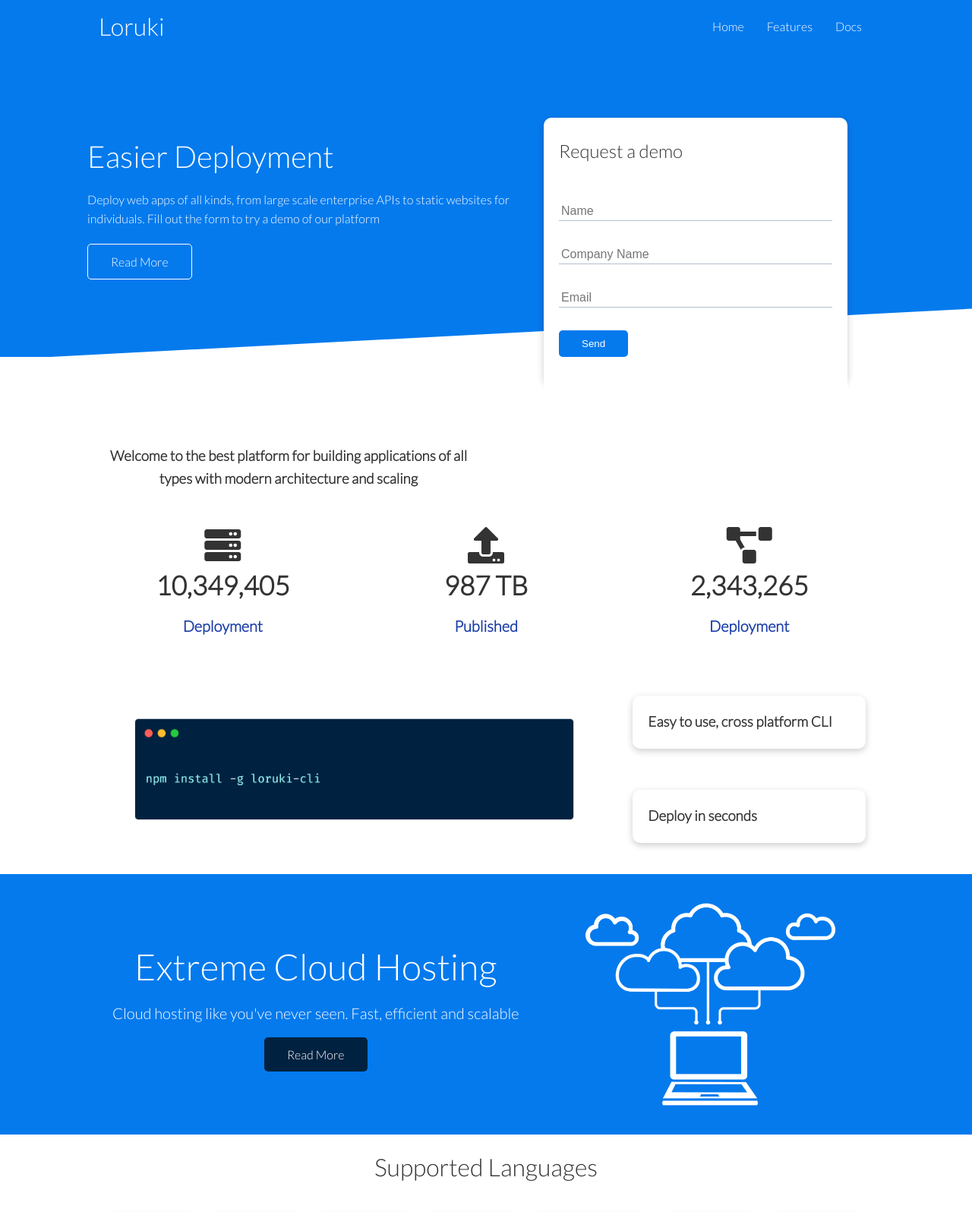
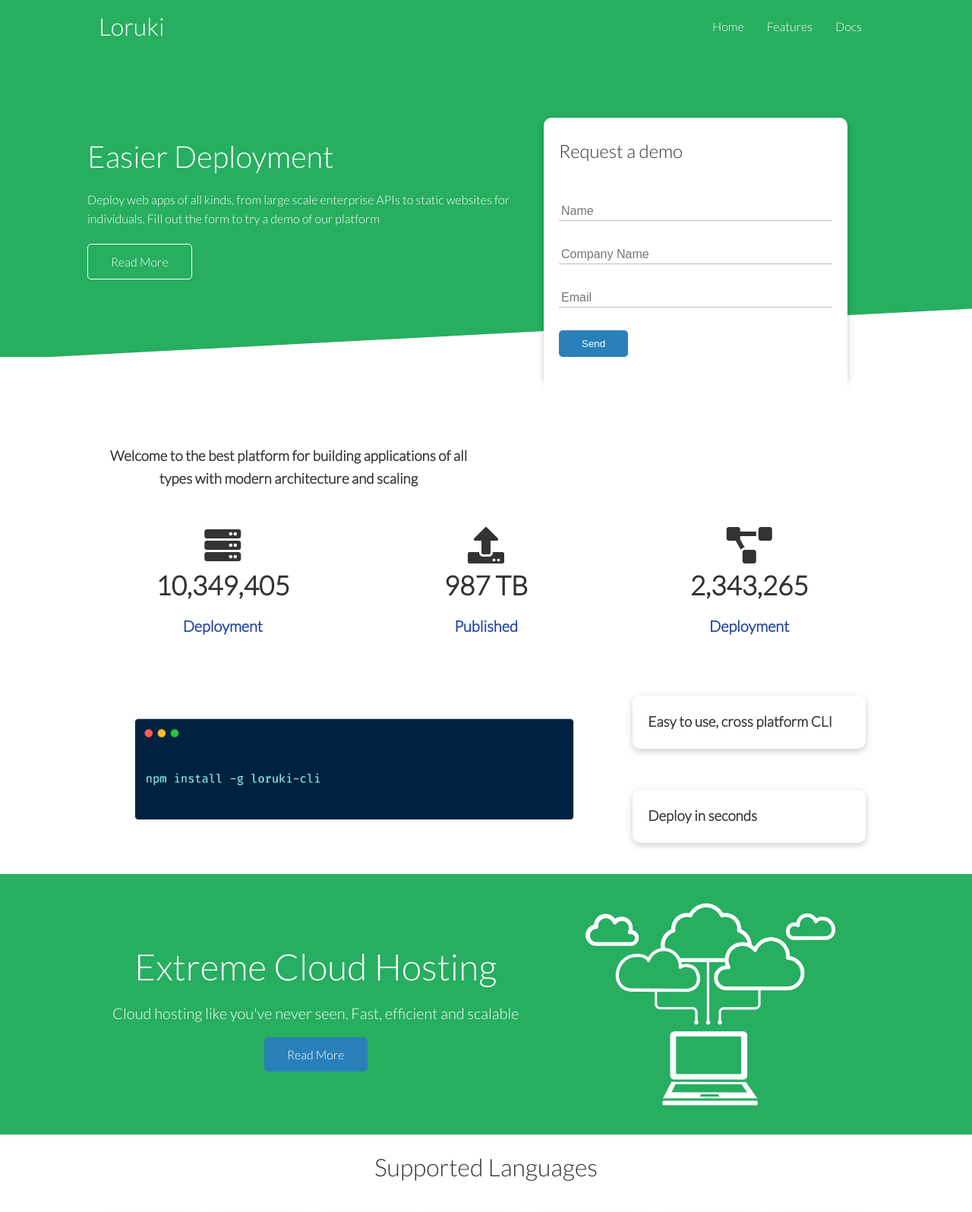
Before and after one commit to elidvenega/loruki_tutorial, a plain HTML site: page index.html in a window 1280 px wide. Shown: the top 1596 px of the page at 76% size. Drawn offline with Linux system fonts and the light colour scheme.

Commit message:
colors were change to make application my own will continue making changes to css

```diff
--- a/css/style.css
+++ b/css/style.css
@@ -1,7 +1,7 @@
 :root {
-    --primary-color: #047aed;
+    --primary-color: #27ae60;
     --secondary-color: #1c3fa8;
-    --dark-color: #002240;
+    --blue-color: #2980b9;
     --light-color: #f4f4f4;
     --success-color: #5cb85c;
     --error-color: #d9534f;
@@ -362,7 +362,7 @@ pre {
 /* Mobile */
 @media(max-width: 500px) {
     .navbar {
-        height: 110px;
+        height: 100px;
     }
 
     .navbar .flex {
@@ -373,4 +373,8 @@ pre {
         padding: 10px;
         background-color: rgba(9, 0, 0, 0.1);
     }
+
+    .showcase-form {
+        width: 300px;
+    }
 }
--- a/css/utilities.css
+++ b/css/utilities.css
@@ -35,9 +35,13 @@
 
 
 /* Background & colored buttons */
-.bg-primary,
+.bg-primary {
+    background-color: var(--primary-color);
+    color: #fff;
+}
+
 .btn-primary {
-    background-color: var(--primary-color);
+    background-color: var(--blue-color);
     color: #fff;
 }
 
@@ -49,7 +53,7 @@
 
 .bg-dark,
 .btn-dark {
-    background-color: var(--dark-color);
+    background-color: var(--blue-color);
     color: #fff;
 }
 
@@ -124,7 +128,7 @@
 }
 
 .alert-success {
-    background-color: var(--success-color);
+    background-color: var(--blue-color);
     color: #fff;
 }
 
```
Also changed, not shown: docs.html (+1 -1 lines), index.html (+1 -2 lines).
